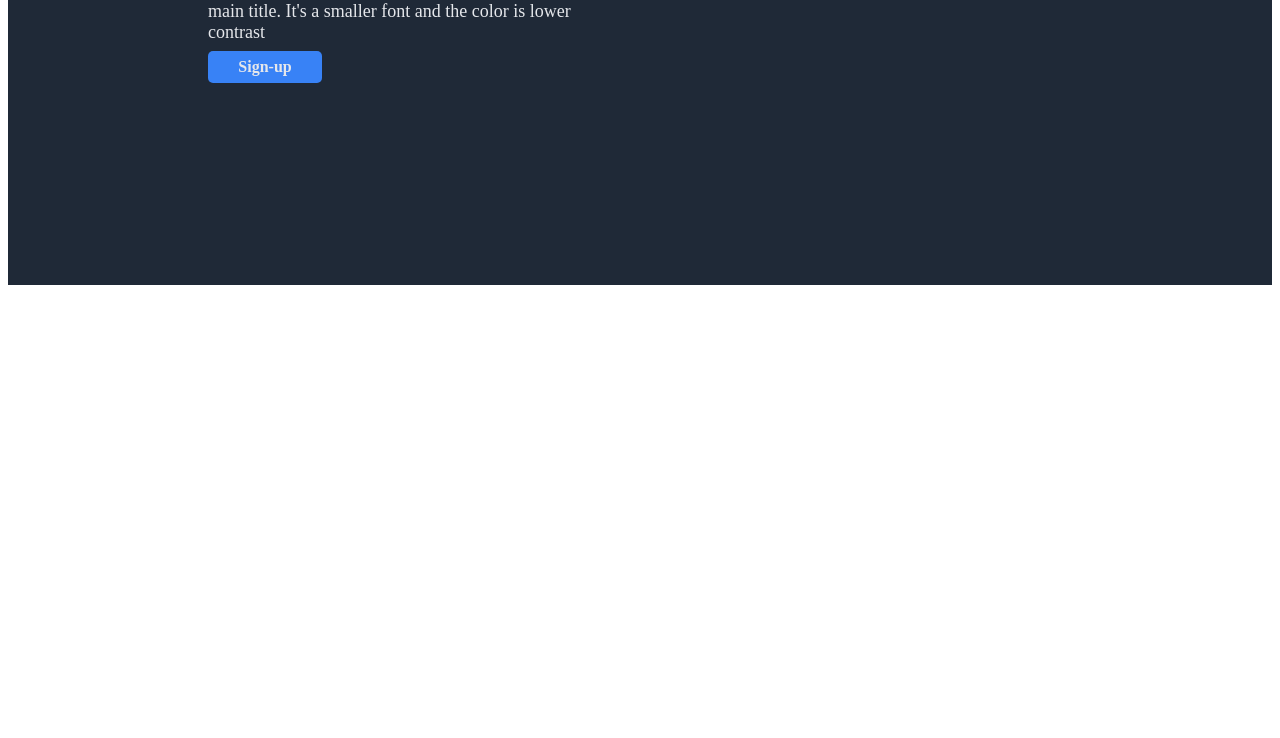
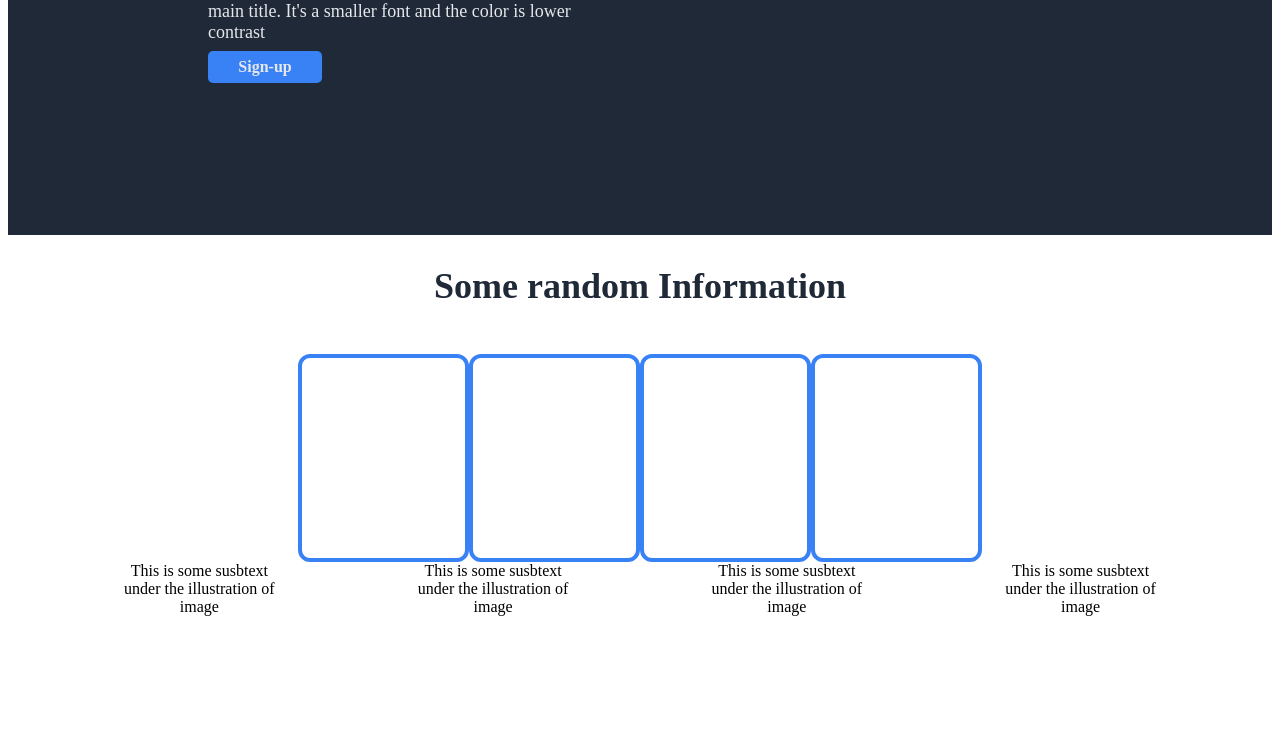
Before and after one commit to SOmerandomdev-ui/Landing-Page-, a plain HTML site: page landingpage.html in a window 1280 px wide. Shown: the part 309-1047 px from the top of the page. Before the commit the page ends 800 px from the top, so only its background shows below. Drawn offline with Linux system fonts and the light colour scheme.

Commit message:
Completed the second section

```diff
--- a/landingpage.css
+++ b/landingpage.css
@@ -1,3 +1,4 @@
+/* Css for all the headers*/
 .Header {
     color: #F9FAF8;
     height:70px;
@@ -10,6 +11,7 @@
 
 }
 
+/* Css for the right header*/
 .Right-Header {
     gap: 40px;
     display: flex;
@@ -19,6 +21,7 @@
     font-size: 14px;
 }
 
+/* Css for the left header*/
 .Left-Header {
     display: flex;
     padding-left: 200px;
@@ -26,9 +29,10 @@
     font-weight: bold;
 }
 
+/* Css for all the first*/
 .First {
     background-color: #1f2937;
-    height: 500px;
+    height: 450px;
     padding-left: 200px;
     gap: 10px;
     display:flex;
@@ -62,12 +66,11 @@
     justify-content: center;
 }
 
-.Second {
+.Left {
     display:flex;
     flex: 1 1 0;
     flex-direction: column;
 }
-
 
 .image {
     display: flex;
@@ -77,3 +80,54 @@
     justify-content: center;
     padding-top: 100px;
 }
+
+.Second {
+    display: flex;
+    height: 500px;
+    outline-width: 10px;
+    flex-direction: column;
+}
+
+.Second-Text {
+    display: flex;
+    font-size: 36px;
+    color: #1F2937;
+    font-weight: 900;
+    justify-content: center;
+    font-family: 'Times New Roman', Times, serif;
+    padding-top: 30px;
+}
+
+.container {
+    height: 255px;
+    border: 4px;
+    display: flex;
+    align-items:end;
+    justify-content: space-between;
+    flex-direction: row;
+    padding-left: 290px;
+    padding-right:290px;
+
+}
+
+.box1, .box2, .box3, .box4 {
+    height:200px;
+    width: 200px;
+    border: 4px solid #3882f6;
+    border-radius: 12px 12px 12px 12px;
+}
+
+.subtext {
+    display: flex;
+    flex-direction: row;
+    width: 1040px;
+    gap: 135px;
+    margin-left: auto;
+    margin-right: auto;
+    text-align: center;
+}
+
+.subtext1, .subtext2, .subtext3, .subtext4 {
+    width: 190px;
+    font-size: 16px;
+}
--- a/landingpage.html
+++ b/landingpage.html
@@ -12,6 +12,7 @@
     <div class="Left-Header">
       Header Logo
     </div>
+    <!--Right Headers-->
      <div class="Right-Header">
         <div class="one"> Header link one </div>
         <div class="two">Header link two </div>
@@ -19,9 +20,9 @@
     </div>
 </div>
 
-<!--This is the Top Page stuff-->
+<!--This is the Top section stuff-->
 <div class="First">
-    <div class="Second">
+    <div class="Left">
         <div class="Opening">
             This website is awesome
         </div>
@@ -38,7 +39,25 @@
     <div class="image">
         <img src="images.jpeg" alt="Thumbs up">
     </div>
+</div>
 
+<!--This is the second section stuff-->
+<div class="Second">
+    <div class="Second-Text"> Some random Information </div>
+
+    <div class="container">
+        <div class="box1"></div>
+        <div class="box2"></div>
+        <div class="box3"></div>
+        <div class="box4"></div>
+    </div>
+
+    <div class="subtext">
+        <div class="subtext1">This is some susbtext under the illustration of image</div>
+        <div class="subtext1">This is some susbtext under the illustration of image</div>
+        <div class="subtext1">This is some susbtext under the illustration of image</div>
+        <div class="subtext1">This is some susbtext under the illustration of image</div>
+    </div>
 </div>
 
 </body>
```
